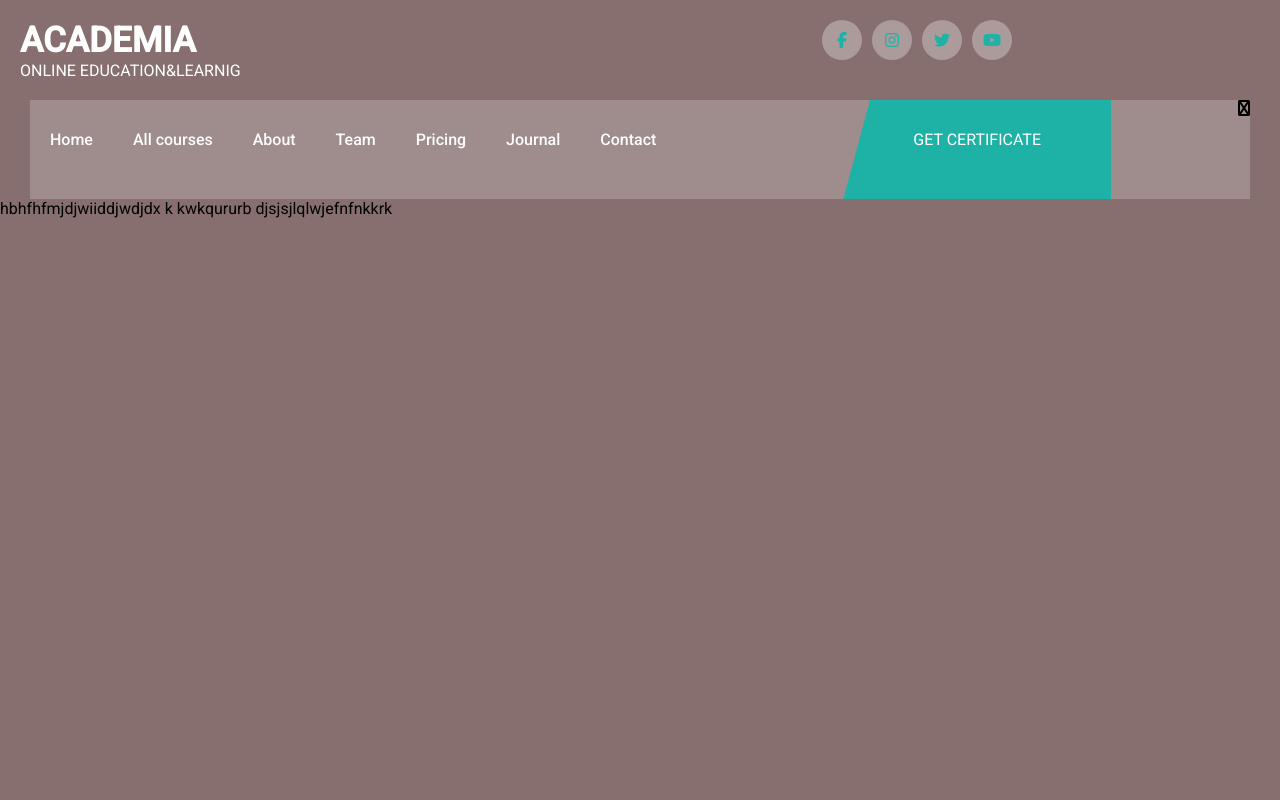
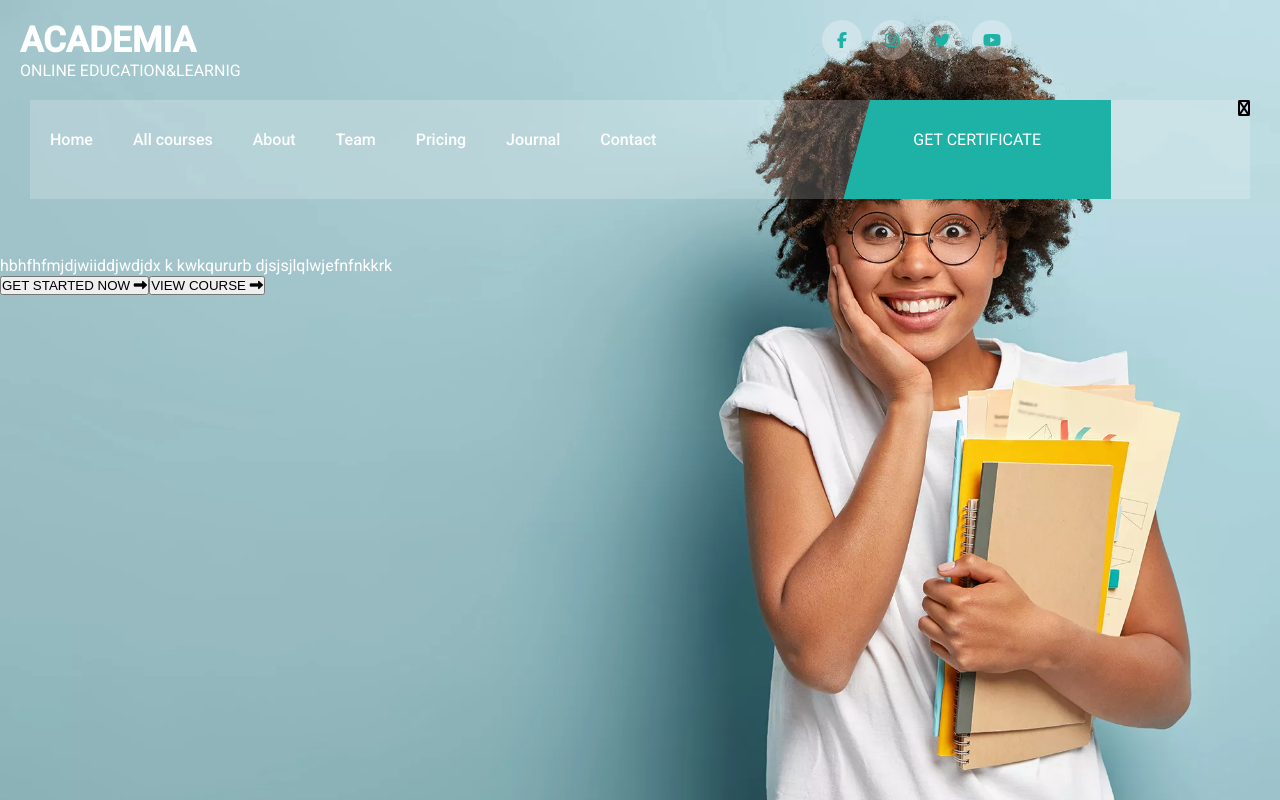
Before and after one commit to ojiehdavid5/react-application, a React (Create React App) app: page / in a window 1280 px wide. Built offline with nearby package versions, Linux system fonts and the light colour scheme.

Commit message:
nothing new

```diff
--- a/src/components/common/home/hero/Hero.css
+++ b/src/components/common/home/hero/Hero.css
@@ -0,0 +1,16 @@
+.hero{
+    background: url('../../../../../images/bg.webp');
+    background-size:cover;
+    background-attachment:fixed;
+    position:absolute;
+    top:0;
+    left:0;
+    z-index:-1;
+    width: 100%;
+    height: 100vh;
+    padding-top: 20%;
+    padding-right: 50px;
+    color:#fff;
+
+
+}
--- a/src/components/common/home/hero/Hero.jsx
+++ b/src/components/common/home/hero/Hero.jsx
@@ -4,13 +4,25 @@ import './Hero.css'
 const Hero = () => {
   return (
     <>
-    <section className="class">
+    <section className="hero">
         <div className="container">
             <div className="row">
                 <p>hbhfhfmjdjwiiddjwdjdx k kwkqururb djsjsjlqlwjefnfnkkrk</p>
+                <div className="button">
+                  <button className="primary-btn">
+                    GET STARTED NOW       <i className='fa fa-long-arrow-alt-right '></i>
+
+                  </button>
+                  <button className="primary-btn">
+                    VIEW COURSE      <i className='fa fa-long-arrow-alt-right '></i>
+
+                  </button>
+
+                </div>
             </div>
         </div>
     </section>
+    <div className="margin"></div>
     </>
   )
 }
```
